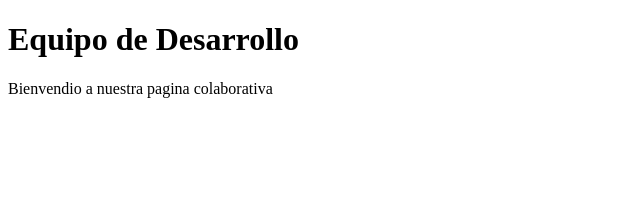
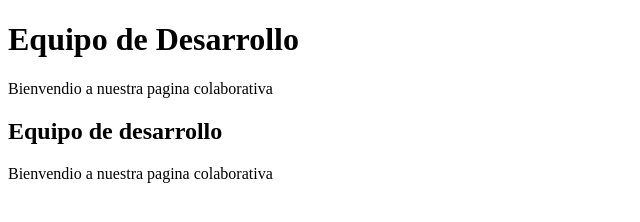
Before and after one commit to phantom-eng/S9-S2-T1, a plain HTML site: page index.html in a window 1280 px wide. Shown: the whole page, without its empty margins (0-640 px from the left). Drawn offline with Linux system fonts and the light colour scheme.

```diff
--- a/index.html
+++ b/index.html
@@ -8,5 +8,7 @@
 <body>
     <h1>Equipo de Desarrollo</h1>
     <p>Bienvendio a nuestra pagina colaborativa</p>
+    <h2>Equipo de desarrollo</h2>
+    <p>Bienvendio a nuestra pagina colaborativa</p>
 </body>
 </html>
```
